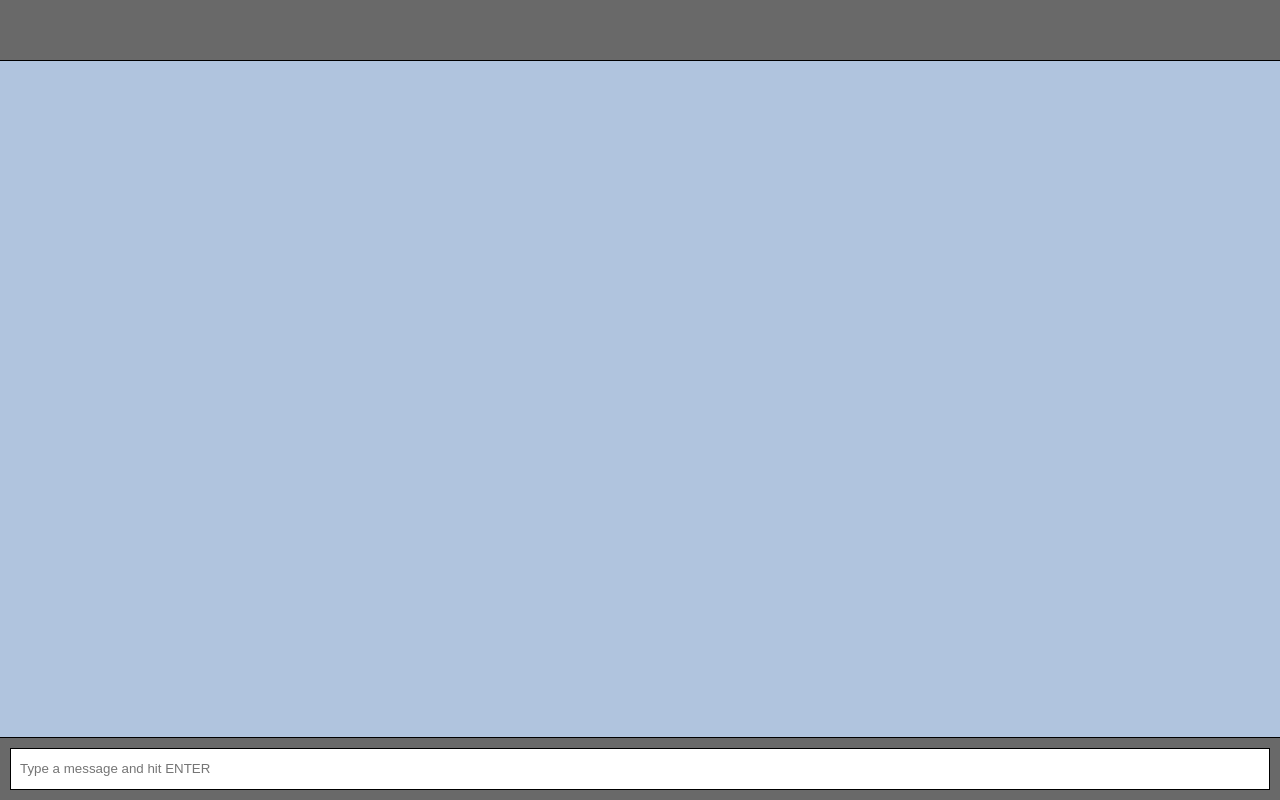
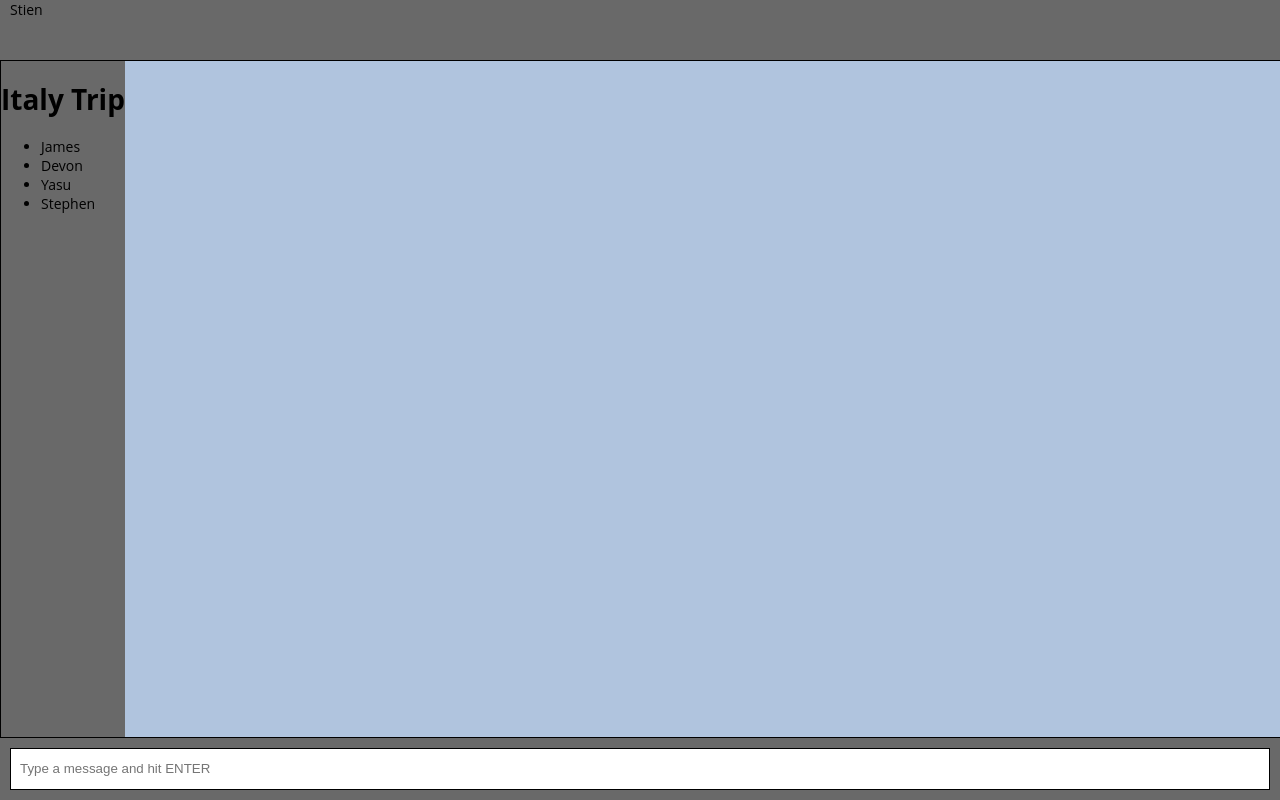
Before and after one commit to spierre95/chatty_duck, a React (Create React App) app in the folder react_app/: page / in a window 1280 px wide. Built offline with nearby package versions, Linux system fonts and the light colour scheme.

Commit message:
created side bar

```diff
--- a/react_app/src/App.css
+++ b/react_app/src/App.css
@@ -4,6 +4,17 @@
       font-family: 'Open Sans', sans-serif;
       font-size: 14px;
       margin: 70px 0;
+      left: 14em;
+    }
+
+    .sidebar {
+      background: dimgrey;
+      border-left: 1px solid black;
+      bottom: 63px;
+      top: 61px;
+      display: flex;
+      left: 0;
+      position: fixed;
     }
 
     .chatbar {
--- a/react_app/src/App.js
+++ b/react_app/src/App.js
@@ -1,6 +1,7 @@
 import React, { Component } from 'react';
 import ChatBar from './ChatBar.js';
-import MessageList from './MessageList.js'
+import MessageList from './MessageList.js';
+import SideBar from './SideBar.js';
 import './App.css';
 
 class App extends Component {
@@ -9,7 +10,8 @@
     super(props);
     this.state = {
       currentUser: {name: "John"},
-      messages: ["Wow look at me", "No way jose"]
+      messages: ["Wow look at me", "No way jose"],
+      users: ['James','Devon','Yasu','Stephen']
     };
   }
 
@@ -27,10 +29,13 @@
       <div>
 
         <nav className="navbar">
+          Stien
         </nav>
 
         <MessageList messages={ this.state.messages } />
-        <ChatBar addMessage={ this.addMessage} />
+        <ChatBar addMessage={ this.addMessage} user={this.state.currentUser} />
+
+        <SideBar users={ this.state.users } />
 
       </div>
     );
--- a/react_app/src/MessageList.js
+++ b/react_app/src/MessageList.js
@@ -4,25 +4,15 @@
 class MessageList extends React.Component {
   render() {
 
-    // maps through the new messages to post on the list
     const messageComponent = this.props.messages.map((message, index) => {
-
-      if ( message.type === "incomingNotification") {
-        return (<div key={message.id}>{message.content}</div>);
-      } else if ( message.type === "incomingMessage") {
-          return (
-            <Message username={ message.username } content={ message.content } color={ message.color } key={ message.id } />
-          );
-      } else {
-        console.log('TYPE:' , message.type, message.content);
-      }
-
+        return <li>message</li>;
     });
-
     return (
 
       <main className='messages'>
-        {messageComponent}
+        <ol>
+          { messageComponent }
+        </ol>
       </main>
     );
 
--- /dev/null
+++ b/react_app/src/SideBar.js
@@ -0,0 +1,25 @@
+import React, { Component } from 'react';
+
+class SideBar extends React.Component {
+
+  render() {
+
+
+    return (
+
+      <main className='sidebar'>
+          <div className='userlist'>
+            <h1>Italy Trip</h1>
+            <ul>
+             <li>{ this.props.users[0] }</li>
+             <li>{ this.props.users[1] }</li>
+             <li>{ this.props.users[2] }</li>
+             <li>{ this.props.users[3] }</li>
+            </ul>
+          </div>
+        </main>
+    )
+  };
+}
+
+export default SideBar;
```
